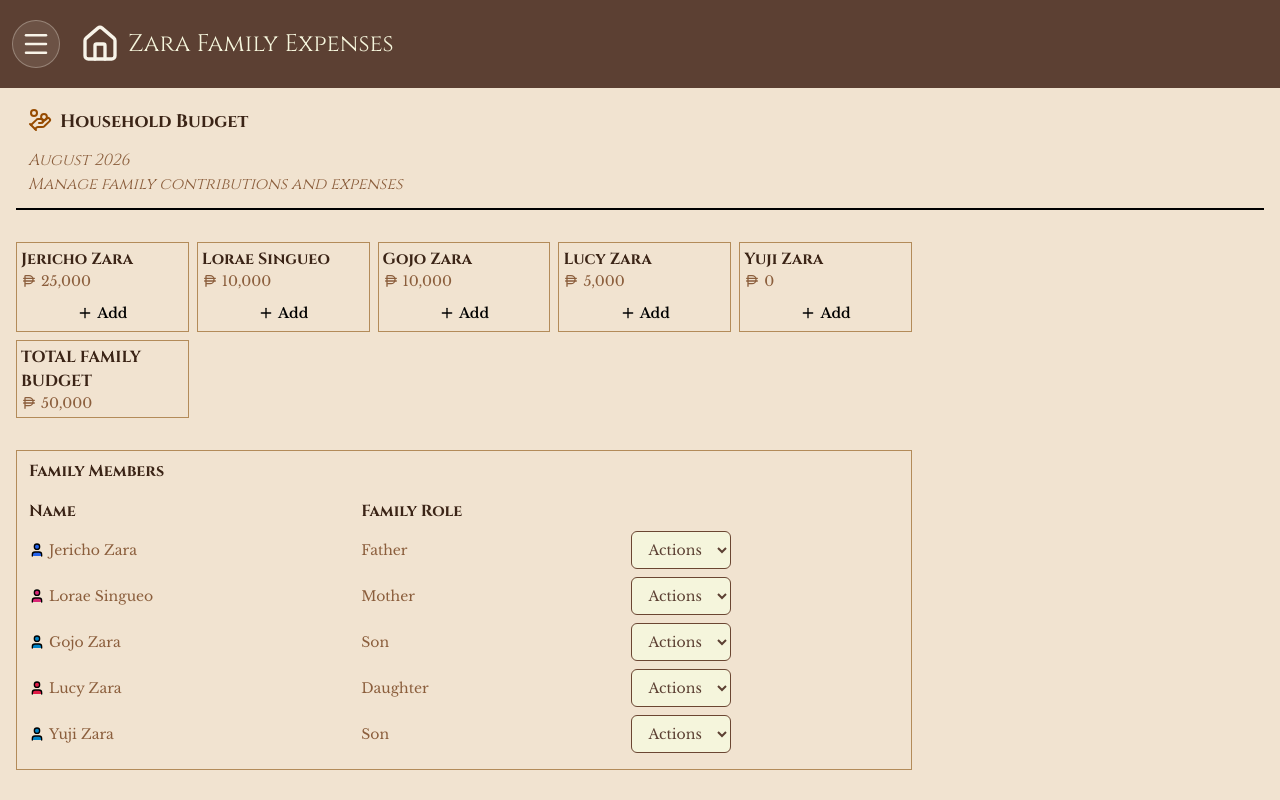
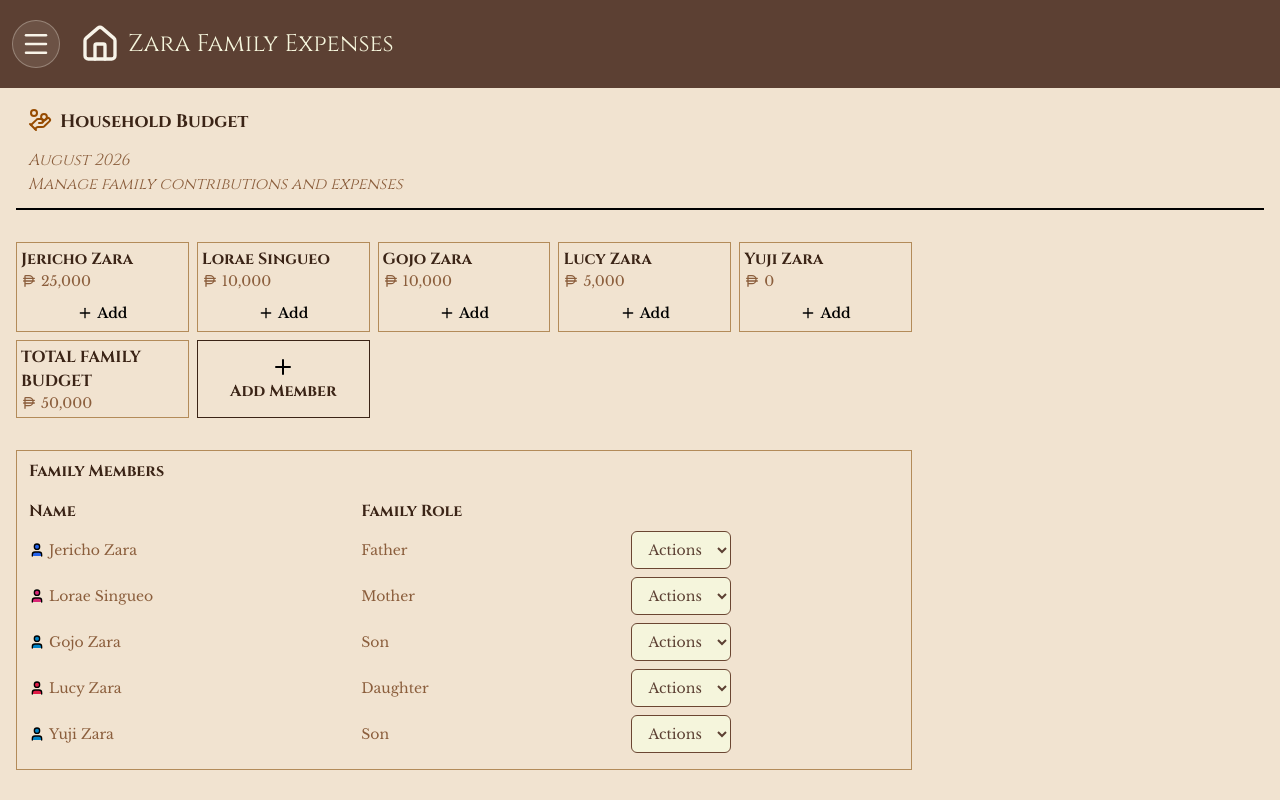
Before and after one commit to Jericho0909/home-expense-tracker, a Next.js app: page /budgetSetting in a window 1280 px wide. Shown: the top 800 px of the page. Built offline with nearby package versions, Linux system fonts and the light colour scheme; a web font is replaced by a local one.

Commit message:
style: improve Add Member button with hover effect

```diff
--- a/app/(root)/budgetSetting/@modal/(.)/[action]/page.tsx
+++ /dev/null
@@ -1,9 +0,0 @@
-const Add = () => {
-    return (
-        <div className="bg-amber-900 w-full">
-            testing
-        </div>
-    )
-}
-
-export default Add
--- a/app/(root)/budgetSetting/@modal/(.)/[action]/[id]/page.tsx
+++ b/app/(root)/budgetSetting/@modal/(.)/editContribution/[id]/page.tsx
@@ -1,4 +1,4 @@
-import Modal from "@/app/components/modal/modal";
+import Modal from "@/app/components/modal/Modal";
 import { modalContents } from "@/app/constant/modalContents";
 
 const Add = async ({params}: {params: Promise<{action: string; id: number }>}) => {
@@ -12,7 +12,7 @@ const Add = async ({params}: {params: Promise<{action: string; id: number }>}) =
                 title = "testing"
                 children = {
                     <>
-                        {modalContents["BudgetSetting"]}
+
                     </>
                 }
             />
--- a/app/(root)/budgetSetting/page.tsx
+++ b/app/(root)/budgetSetting/page.tsx
@@ -2,6 +2,7 @@
 
 import { useContext, useEffect } from "react"
 import ExpensesSectionContext from "@/app/context/expensesSectionContext";
+import ModalContext from "@/app/context/modalContext";
 import Card from "@/app/components/Card";
 import Table from "@/app/components/Table";
 import BudgetForm from "@/app/components/BudgetForm";
@@ -12,11 +13,13 @@ import type { TableColumn,
 } from "@/app/type/model";
 import { HandCoins,
     PhilippinePeso,
-    User
+    User,
+    Plus,
 } from 'lucide-react';
 
 const BudgerSettingPage = () => {
     const { setActiveSection } = useContext(ExpensesSectionContext)!
+    const { setIsOpen, setModalTitle, setActiveModal } = useContext(ModalContext)!
     const currentDate = new Date().toLocaleDateString("en-US", {
         month: "long",
         year: "numeric",
@@ -54,6 +57,31 @@ const BudgerSettingPage = () => {
         }
 
     ]
+
+    const OpenModal = () => {
+        setIsOpen(true)
+        setModalTitle(
+            <div className="flex flex-col">
+                <h4
+                    className="flex text-lg font-bold mb-3 text-[#3B2416]"
+                    style={{ fontFamily: "var(--font-cinzel)"}}
+                >
+                    <span className="mr-2">
+                        <User size={24} color="black" fill="black"
+                        />
+                    </span>
+                    Add Family Member
+                </h4>
+                <span
+                    className="text-base italic text-[#8B5E3C]"
+                    style={{ fontFamily: "var(--font-cinzel)"}}
+                >
+                    Add a member to your household
+                </span>
+            </div>
+        )
+        setActiveModal("AddMember")
+    }
 
     useEffect(() => {
         setActiveSection("BudgetSetting")
@@ -109,6 +137,19 @@ const BudgerSettingPage = () => {
                         {totalBudget.toLocaleString("en-US")}
                     </span>
                 </div>
+                <button
+                    type="button"
+                    onClick={OpenModal}
+                    className="add-member-btn flex flex-col items-center justify-center font-bold text-[#3B2416] text-base border cursor-pointer transition-all ease-in-out duration-75"
+                    style={{ fontFamily: "var(--font-cinzel)"}}
+                >
+                    <Plus
+                        size={24}
+                        color="black"
+                        fill="black"
+                    />
+                    Add Member
+                </button>
             </div>
 
             <div className="w-4xl h-auto py-1 px-2 border border-[#B38B59] mb-8">
--- a/app/(root)/layout.tsx
+++ b/app/(root)/layout.tsx
@@ -5,7 +5,7 @@ import SidebarContext from '@/app/context/sidebarContext';
 import ModalContext from '../context/modalContext';
 import Header from '../components/Header';
 import Sidebar from '../components/Sidebar';
-import Modal from '../components/modal/modal';
+import Modal from '../components/modal/Modal';
 import { modalContents } from '../constant/modalContents';
 import { AnimatePresence } from "framer-motion";
 
--- a/app/components/Card.tsx
+++ b/app/components/Card.tsx
@@ -48,7 +48,7 @@ const Card = ({ member }: CardProps) => {
                 {member.money.toLocaleString("en-US")}
             </span>
             <Link
-                href={`/budgetSetting/Add/`}
+                href={`/budgetSetting/editContribution/${member.id}`}
                 className="add-button flex items-center justify-center gap-1 px-2 py-1 mt-2 text-sm font-semibold  rounded cursor-pointer"
                 style={{ fontFamily: "var(--font-libre-baskerville)"}}
             >
--- /dev/null
+++ b/app/components/modal/AddMemberModal.tsx
@@ -0,0 +1,9 @@
+const AddMember = () => {
+    return (
+        <div>
+
+        </div>
+    )
+}
+
+export default AddMember
--- a/app/context/modalContext.tsx
+++ b/app/context/modalContext.tsx
@@ -2,15 +2,15 @@
 
 import { createContext, ReactNode, useState } from "react";
 import type { Dispatch, SetStateAction } from "react";
-import type { ExpenseSection } from "../type/model";
+import type { ModalContents } from "../type/model";
 
 interface ModalTypes {
     isOpen: boolean;
     setIsOpen: (value: boolean) => void;
     modalTitle: ReactNode
     setModalTitle: Dispatch<SetStateAction<ReactNode>>;
-    activeModal: ExpenseSection | null;
-    setActiveModal:  Dispatch<SetStateAction<ExpenseSection | null>>;
+    activeModal: ModalContents | null;
+    setActiveModal:  Dispatch<SetStateAction<ModalContents | null>>;
     closeModal: () => void;
 }
 
@@ -19,7 +19,7 @@ const ModalContext = createContext<ModalTypes | null>(null)
 export const ModalProvider = ({children}: { children: ReactNode }) => {
     const [ isOpen, setIsOpen ] = useState<boolean>(false)
     const [ modalTitle, setModalTitle ] = useState<ReactNode>(null);
-    const [ activeModal, setActiveModal ] = useState<ExpenseSection | null>(null);
+    const [ activeModal, setActiveModal ] = useState<ModalContents | null>(null);
 
     const closeModal = () => {
         setIsOpen(false)
--- a/app/globals.css
+++ b/app/globals.css
@@ -27,6 +27,9 @@
 }
 @keyframes l4 {to{clip-path: inset(0 -1ch 0 0)}}
 
+.add-member-btn svg {
+  transition: transform 0.2s ease;
+}
 
 @media (hover: hover) {
   .menu-button:hover {
@@ -91,4 +94,16 @@
   .savebill-btn:active {
     transform: translateY(1);
   }
+
+  .add-member-btn:hover {
+    transform: translateY(-3px);
+  }
+
+  .add-member-btn:active {
+    transform: translateY(1)
+  }
+
+  .add-member-btn:hover svg {
+      transform: rotate(90deg);
+  }
 }
```
